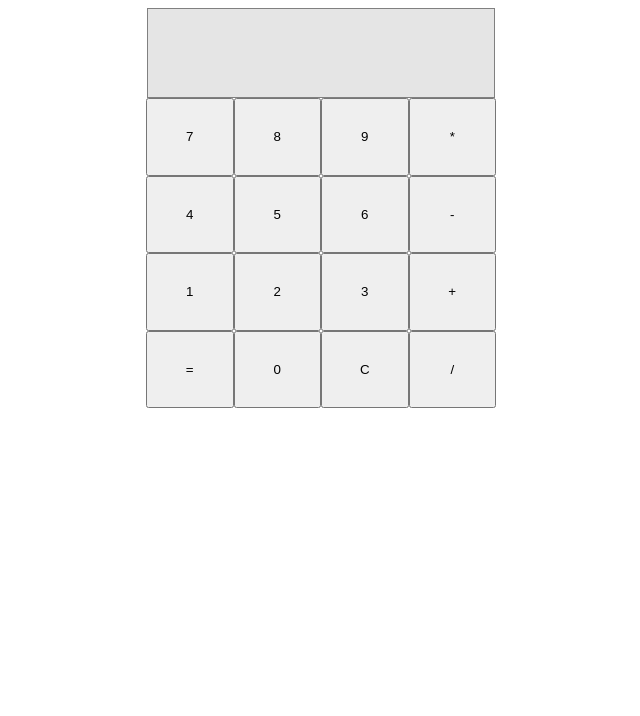
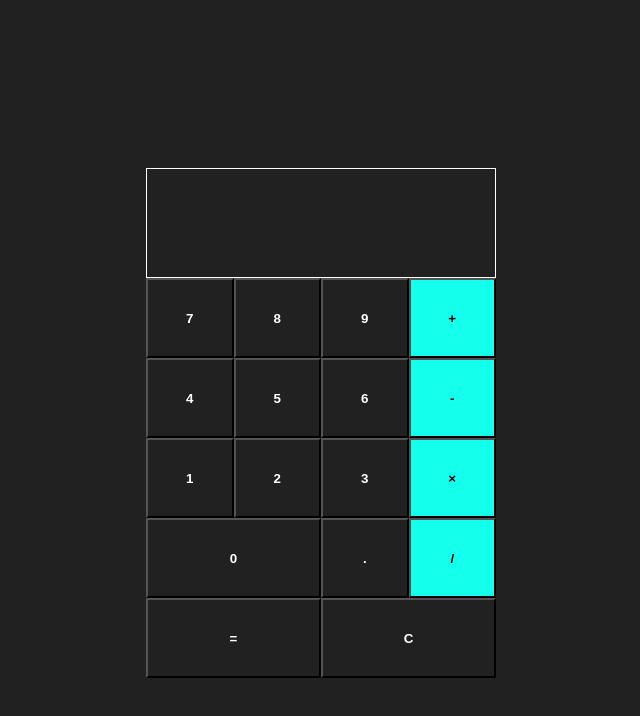
Before and after one commit to Tahahosseini/calculator, a plain HTML site: page index.html in a window 1280 px wide. Shown: the whole page, without its empty margins (319-959 px from the left). Drawn offline with Linux system fonts and the light colour scheme.

Commit message:
Add decimal Button to calculator + Change the UI

```diff
--- a/index.html
+++ b/index.html
@@ -12,7 +12,7 @@
 
 
     <!-- The calculator body -->
-    <div class="calc">
+    <div class="container">
         <div class="display">
 
         </div>
@@ -21,7 +21,7 @@
             <button class="digit btn seven">7</button>
             <button class="digit btn eight">8</button>
             <button class="digit btn nine">9</button>
-            <button class="multiply btn op">*</button>
+            <button class="plus btn four op">+</button>
         </div>
         <div class="row">
             <button class="digit btn four">4</button>
@@ -33,13 +33,16 @@
             <button class="digit btn one">1</button>
             <button class="digit btn two">2</button>
             <button class="digit btn three">3</button>
-            <button class="plus btn four op">+</button>
+            <button class="multiply btn op">×</button>
+        </div>
+        <div class="row">
+            <button class="digit btn zero">0</button>
+            <button class="btn decimal">.</button>
+            <button class="divide btn op">/</button>
         </div>
         <div class="row">
             <button class="equals btn">=</button>
-            <button class="digit btn zero">0</button>
             <button class="clear btn">C</button>
-            <button class="divide btn op">/</button>
         </div>
     </div>
 
--- a/script.js
+++ b/script.js
@@ -7,6 +7,7 @@ const plusBtn = document.querySelector(".plus")
 const divideBtn = document.querySelector(".divide")
 const equalsBtn = document.querySelector(".equals")
 const clearBtn = document.querySelector(".clear")
+const decimal = document.querySelector(".decimal")
 
 let displayNumber;
 let firstNum;
@@ -14,6 +15,7 @@ let secondNum;
 let operator;
 let result;
 let isOperatorClicked = false;
+let isDecimal = false
 
 function add(a, b) { return a + b }
 function subtract(a, b) { return a - b }
@@ -49,6 +51,15 @@ allDigits.forEach(digit => {
     })
 })
 
+// decimal logic
+decimal.addEventListener("click", (e) => {
+    if (!isDecimal) {
+        displayNumber.textContent += e.target.textContent;
+    }
+    isDecimal = true
+})
+
+
 // when operator button is clicked
 allOperatorBtn.forEach((btn) => {
     btn.addEventListener("click", (e) => {
@@ -64,6 +75,7 @@ allOperatorBtn.forEach((btn) => {
         }
         operator = e.target.textContent
         isOperatorClicked = true;
+        isDecimal = false
     })
 })
 
@@ -74,7 +86,7 @@ function evaluateResult() {
     // evaluate the second number
     secondNum = +displayNumber.textContent
     switch (operator) {
-        case "*":
+        case "×":
             result = multiply(firstNum, secondNum)
             break;
 
@@ -91,6 +103,7 @@ function evaluateResult() {
             break;
     }
     displayNumber.textContent = result
+    isDecimal = false
 }
 
 // CLEAR BUTTON
@@ -102,5 +115,6 @@ clearBtn.addEventListener("click", () => {
         secondNum = null
         operator = null
         result = null
+        isDecimal = false
     }
 })
--- a/style.css
+++ b/style.css
@@ -1,14 +1,16 @@
 * {
     font-family: Arial, Helvetica, sans-serif;
+    font-weight: bold;
+    background-color: #212121;
 }
 
-.calc {
+.container {
     display: flex;
     flex-direction: column;
     justify-content: center;
     width: 350px;
-    height: 400px;
     margin: 0 auto;
+    padding-top: 20vh;
 }
 
 .display {
@@ -16,21 +18,42 @@
     align-self: center;
     justify-content: end;
     align-items: center;
-    width: 348px;
-    height: 90px;
-    background-color: #e5e5e5;
-    border: 1px solid gray;
+    width: 350px;
+    height: 110px;
+    background-color: #212121;
+    border: 1px solid white;
     box-sizing: border-box;
     padding-right: 20px;
     font-size: 30px;
+    color: white;
 }
 
 .row {
 display: flex;
 flex: 1;
 justify-content: center;
+flex-wrap: wrap;
 }
 
 .btn {
-    min-width: 25%;
+    width: 25%;
+    height: 80px;
 }
+
+.btn.equals,
+.btn.zero,
+.btn.clear {
+    width: 50%;
+}
+
+.decimal,
+.digit,
+.equals,
+.clear {
+    background-color: #212121;
+    color: white;
+}
+
+.op {
+    background-color: #14FFEC;
+}
```
